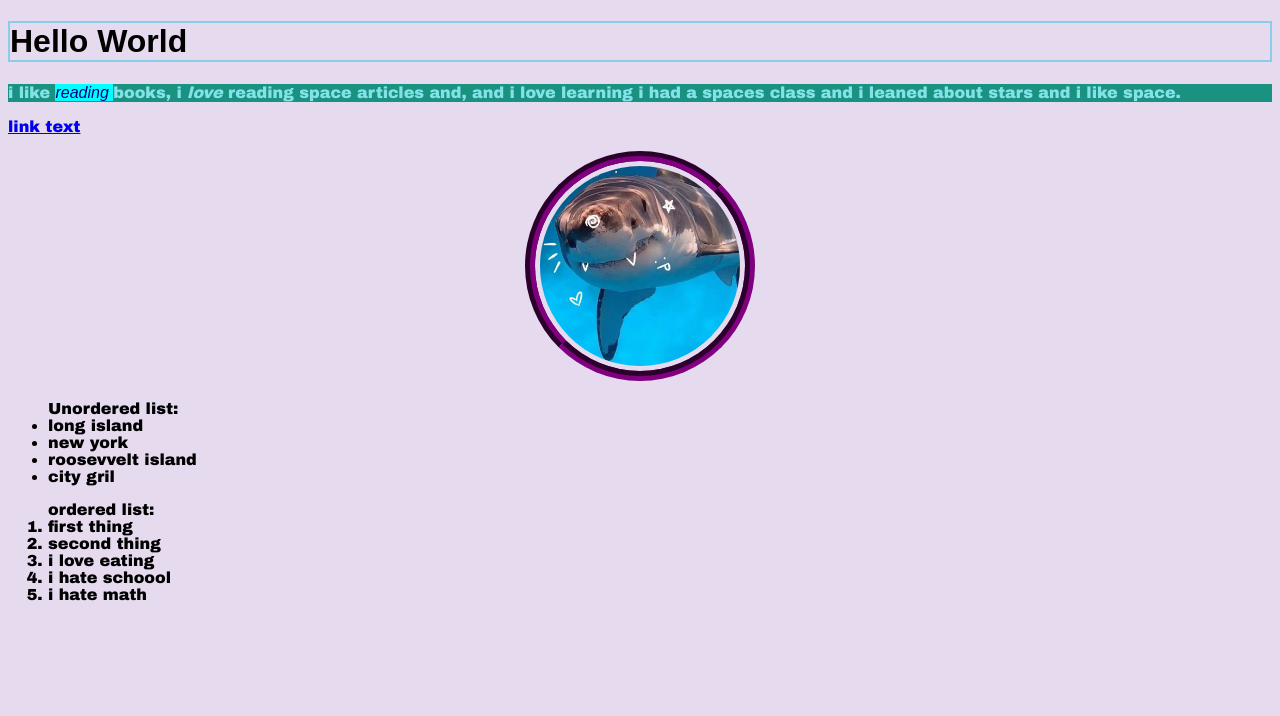
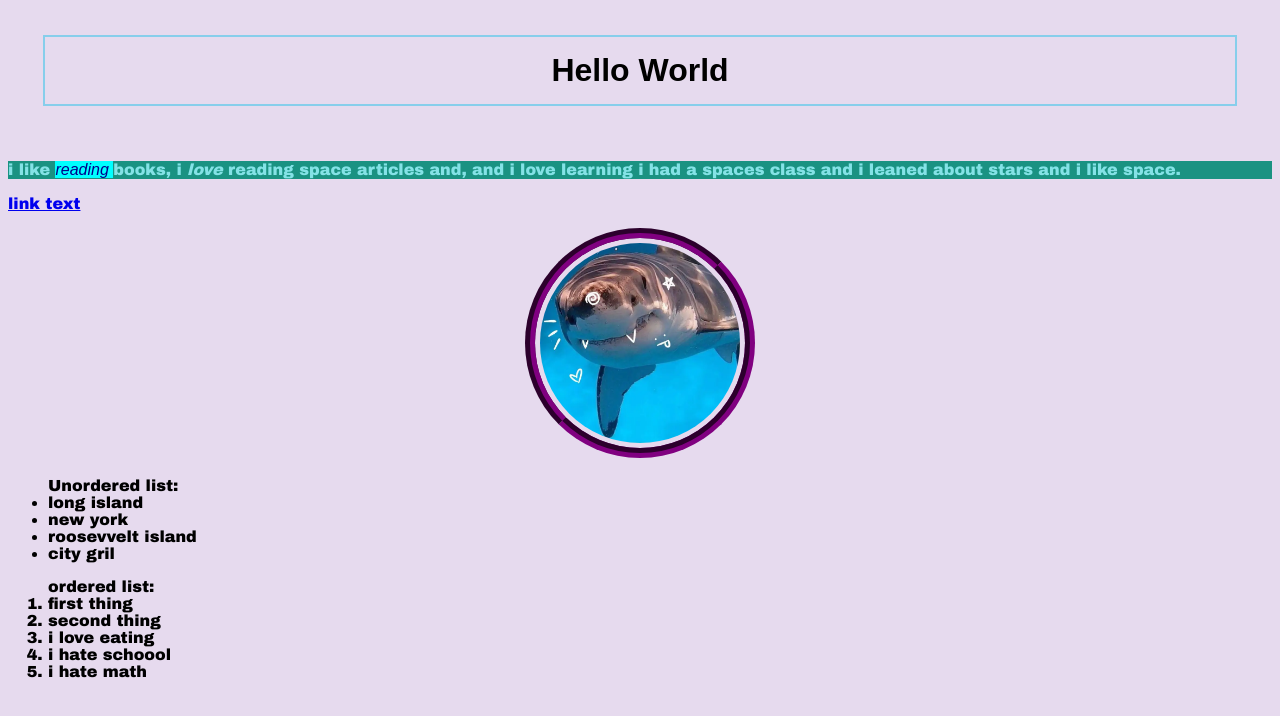
Before and after one commit to SohailaN12/CS1-Unit-1-Notes, a plain HTML site: page index.html in a window 1280 px wide. Drawn offline with Linux system fonts and the light colour scheme; a web font is replaced by a local one.

Commit message:
finished CSS note

```diff
--- a/style.css
+++ b/style.css
@@ -51,3 +51,10 @@ img{
     margin: auto;
     text-align: center;
 }
+
+h1 {
+    text-align: center;
+    padding: 15px;
+    margin: 35px;
+    margin-bottom: 55px;
+}
```
